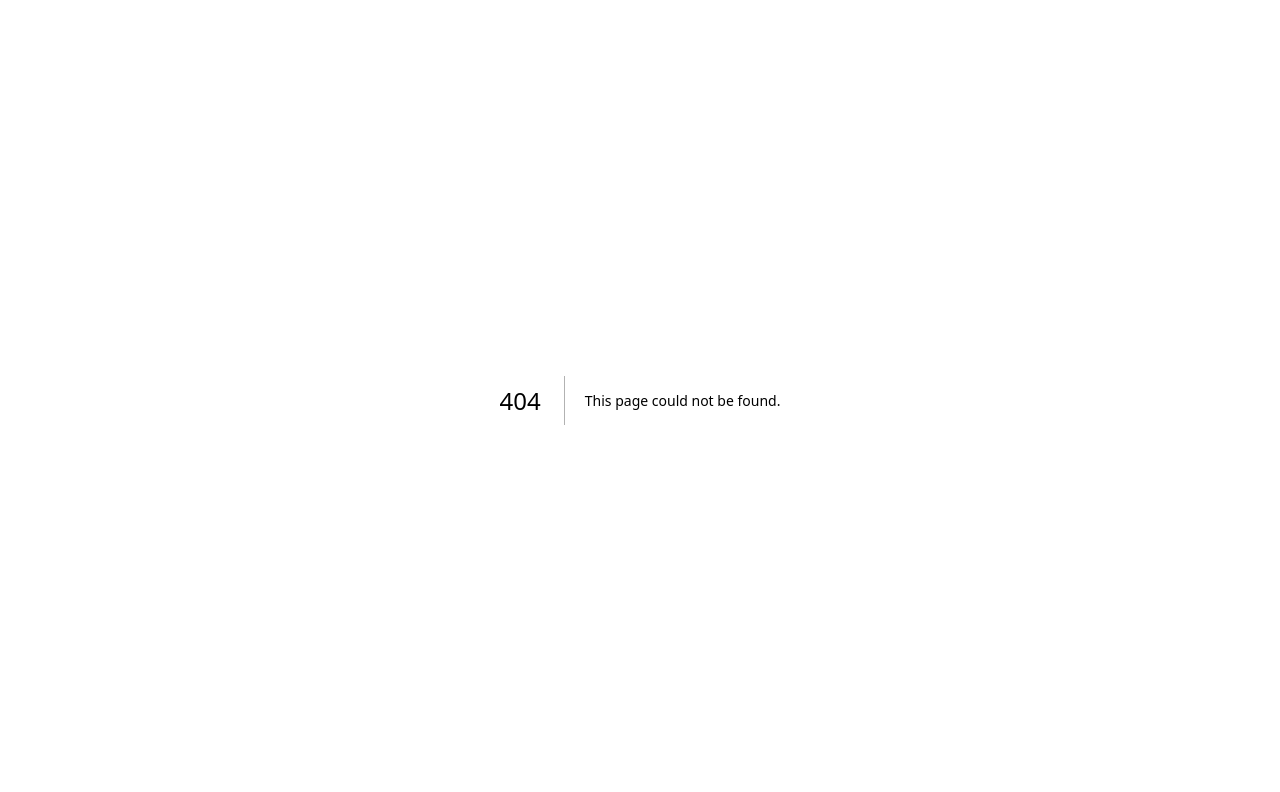
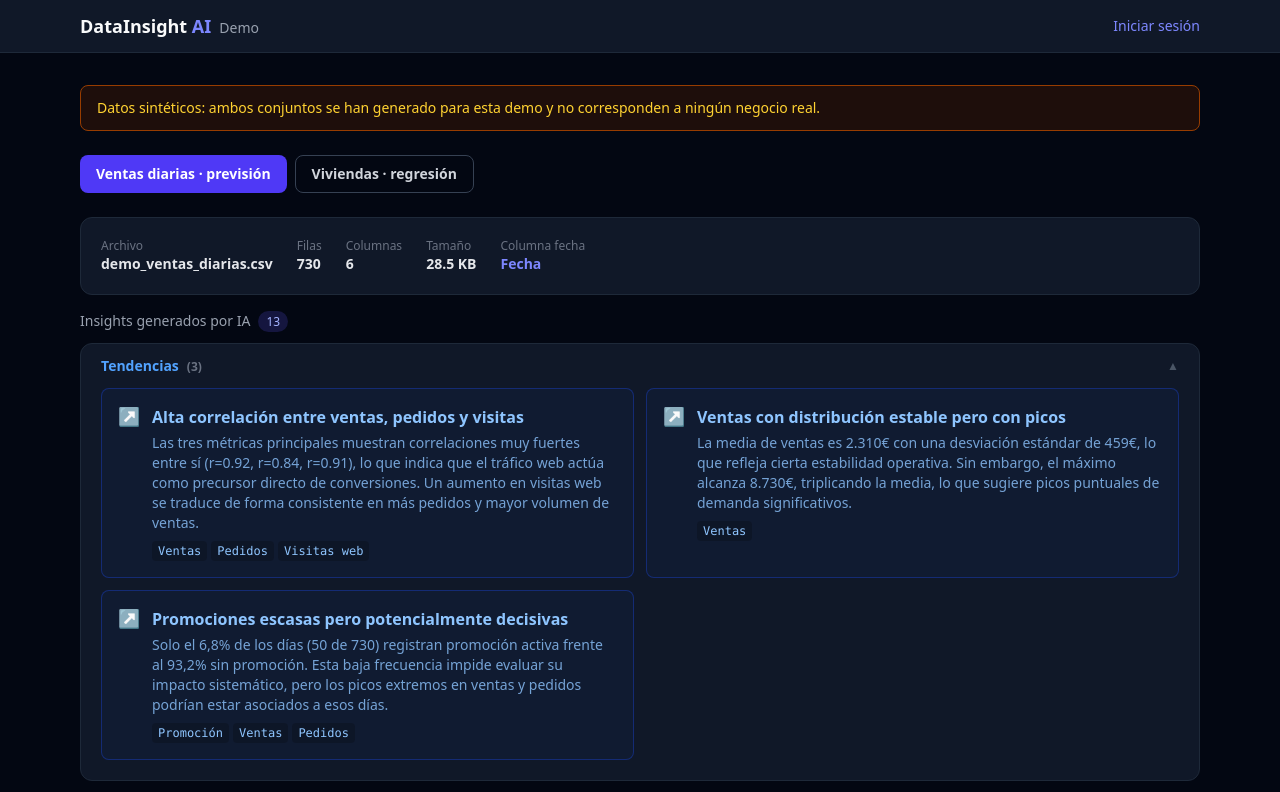
Before and after one commit to BorjaEscolanoMartin/DataInsightAI, a Next.js app in the folder apps/web/: page /demo in a window 1280 px wide. Before the commit this address had no page. Shown: the top 792 px of the page. Built offline with nearby package versions, Linux system fonts and the light colour scheme.

Commit message:
feat(web): add the public demo page

```diff
--- a/apps/web/src/app/(auth)/login/page.tsx
+++ b/apps/web/src/app/(auth)/login/page.tsx
@@ -83,6 +83,13 @@ export default function LoginPage() {
           Regístrate
         </Link>
       </p>
+
+      <p className="mt-2 text-center text-sm text-gray-500">
+        <Link href="/demo" className="text-indigo-400 hover:underline">
+          Ver demo
+        </Link>{" "}
+        sin registrarte
+      </p>
     </div>
   )
 }
--- /dev/null
+++ b/apps/web/src/app/demo/page.tsx
@@ -0,0 +1,78 @@
+"use client"
+
+import Link from "next/link"
+import { useState } from "react"
+import { AnalysisView, type AnalysisViewProps } from "@/components/analysis/AnalysisView"
+import ventas from "@/data/demo/ventas.json"
+import viviendas from "@/data/demo/viviendas.json"
+
+// Precomputed by apps/api/demo/generate_demo_fixture.py: the page makes no request.
+interface DemoFixture {
+  filename: string
+  size_bytes: number
+  row_count: number | null
+  column_count: number | null
+  analysis: AnalysisViewProps["analysis"]
+}
+
+const EXAMPLES = [
+  { id: "ventas", label: "Ventas diarias · previsión", fixture: ventas as DemoFixture },
+  { id: "viviendas", label: "Viviendas · regresión", fixture: viviendas as DemoFixture },
+]
+
+export default function DemoPage() {
+  const [selected, setSelected] = useState(EXAMPLES[0].id)
+  const { fixture } = EXAMPLES.find((example) => example.id === selected) ?? EXAMPLES[0]
+
+  return (
+    <div className="min-h-screen bg-gray-950">
+      <header className="border-b border-gray-800 bg-gray-900">
+        <div className="mx-auto flex max-w-6xl items-center justify-between px-4 py-3">
+          <span className="text-lg font-bold">
+            DataInsight <span className="text-indigo-400">AI</span>
+            <span className="ml-2 text-sm font-normal text-gray-400">Demo</span>
+          </span>
+          <Link href="/login" className="text-sm text-indigo-400 hover:underline">
+            Iniciar sesión
+          </Link>
+        </div>
+      </header>
+
+      <main className="mx-auto max-w-6xl space-y-6 px-4 py-8">
+        <p
+          role="note"
+          className="rounded-lg border border-amber-800 bg-amber-950/40 px-4 py-3 text-sm text-amber-300"
+        >
+          Datos sintéticos: ambos conjuntos se han generado para esta demo y no corresponden a
+          ningún negocio real.
+        </p>
+
+        <div className="flex flex-wrap gap-2" role="group" aria-label="Conjunto de datos">
+          {EXAMPLES.map((example) => (
+            <button
+              key={example.id}
+              type="button"
+              aria-pressed={example.id === selected}
+              onClick={() => setSelected(example.id)}
+              className={`rounded-lg px-4 py-2 text-sm font-semibold transition ${
+                example.id === selected
+                  ? "bg-indigo-600 text-white"
+                  : "border border-gray-700 text-gray-300 hover:bg-gray-800"
+              }`}
+            >
+              {example.label}
+            </button>
+          ))}
+        </div>
+
+        <AnalysisView
+          filename={fixture.filename}
+          sizeBytes={fixture.size_bytes}
+          rowCount={fixture.row_count}
+          columnCount={fixture.column_count}
+          analysis={fixture.analysis}
+        />
+      </main>
+    </div>
+  )
+}
```
Also changed, not shown: 1 other file (tests, documents, lock files or other folders).
